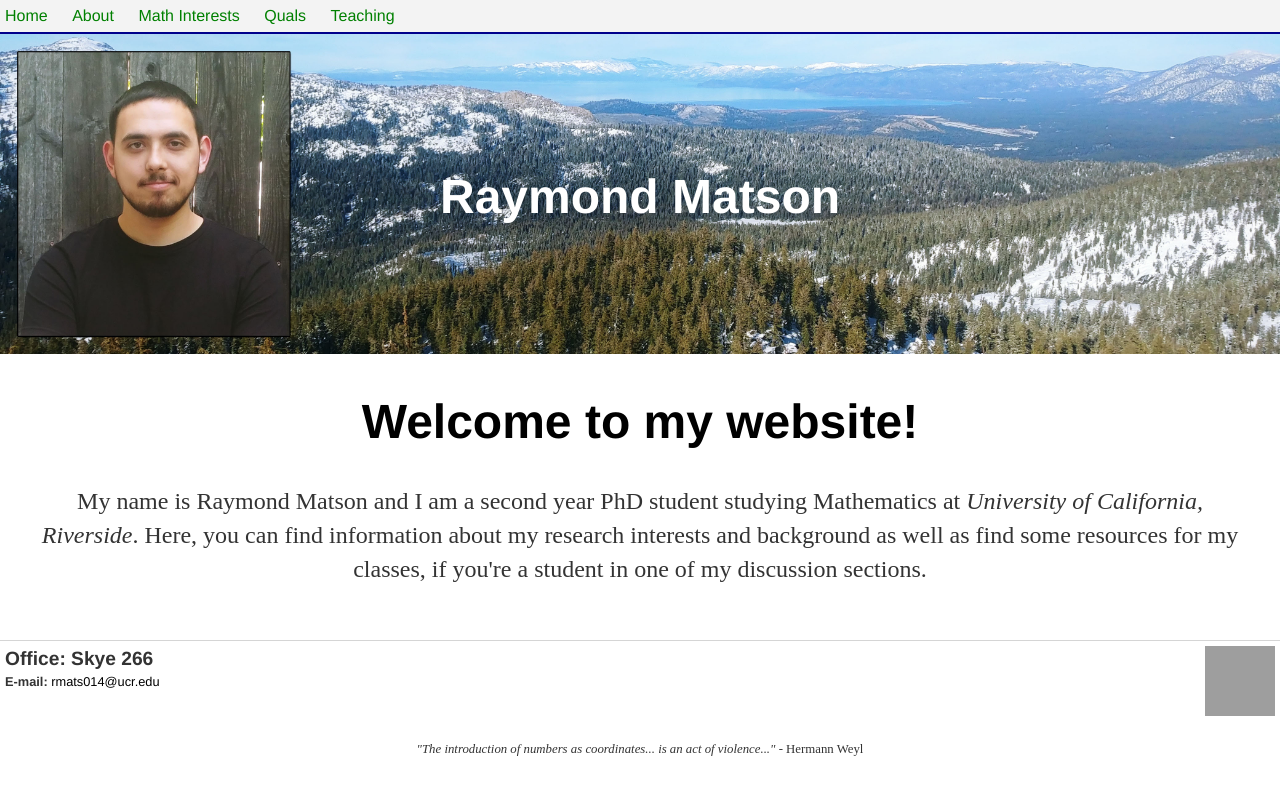
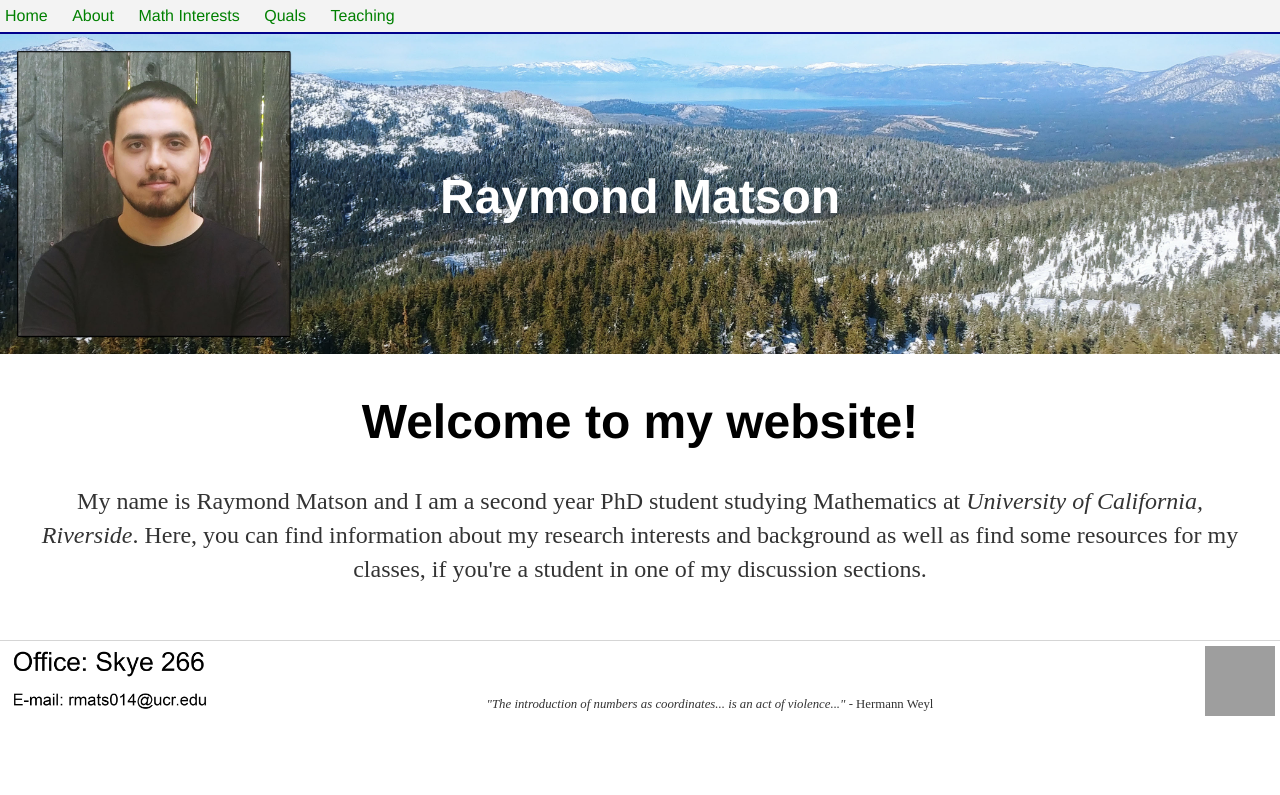
Before and after one commit to raymondmatson/raymondmatson.github.io, a Jekyll site: the page built from index.html, in a window 1280 px wide. Shown: the top 795 px of the page. Built offline with Jekyll 4.4.1, drawn with Linux system fonts in a browser that asks for light colours; formulas are drawn with MathJax 3; grey boxes are pictures that could not be loaded.

Commit message:
Changed contact footer to a picture instead of text

```diff
--- a/_includes/footer.html
+++ b/_includes/footer.html
@@ -11,8 +11,9 @@
 	<ul>
 		<p>
 			<a href="https://www.linkedin.com/in/raymond-matson-71430814a/"><img src="https://icons-for-free.com/iconfiles/png/512/linked+linkedin+logo+social+icon-1320191784782940875.png" align="right" width="70" height="70"></a>
-			<p>Office: Skye 266</p>
-			E-mail: <li><a href="mailto:rmats014@ucr.edu" style="color:black">rmats014@ucr.edu</a></li>
+			<img src="/pictures/foot_contact.png" align="left" height="70">
+			<!-- <p>Office: Skye 266</p>
+			E-mail: <li><a href="mailto:EMAIL" style="color:black">EMAIL</a></li> -->
 		</p>
 	</ul>
 	<br>
```
Also changed, not shown: pictures/foot_contact.png (added), 1 other file.
